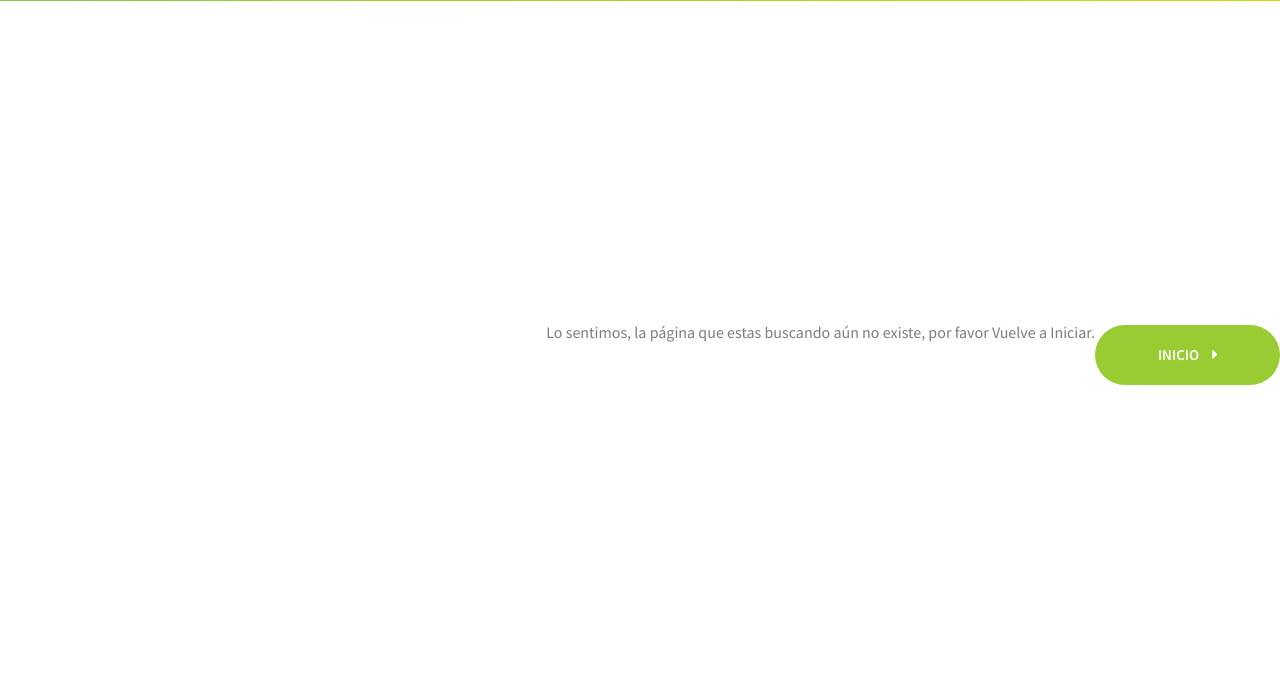
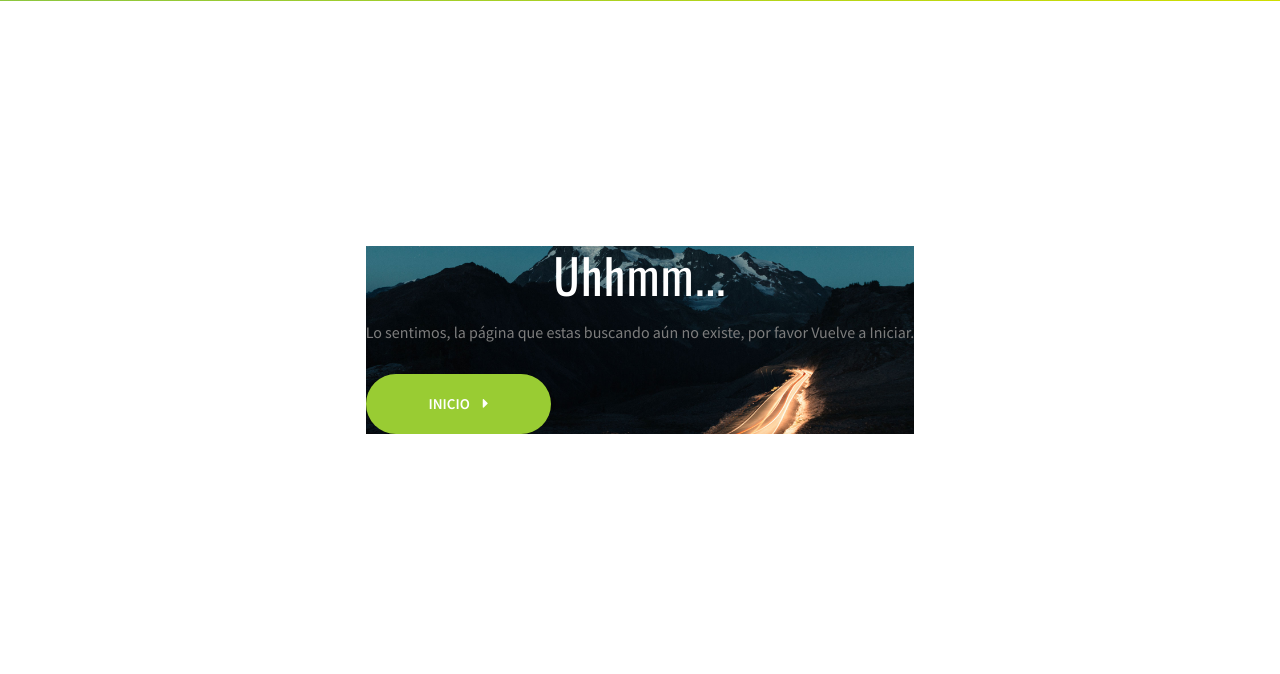
Before and after one commit to alejandrowd/pitahaya-prod, a Django app: template templates/error-pages/500.html in a window 1280 px wide. Shown: the part 60-734 px from the top of the page. Run offline with Django 3.2, Linux system fonts and the light colour scheme; the template is opened without the code that fills it, so the values that code supplies are empty; some libraries are stand-ins or nearby versions.

Commit message:
3update error page

```diff
--- a/pitahaya/static/css/pitahaya.css
+++ b/pitahaya/static/css/pitahaya.css
@@ -1659,6 +1659,16 @@ outline:none;
   font-size: 20px;
 }
 
+.error-bg{
+
+  position: relative;
+  background: url('../images/aparticula_homepage_background.jpg');
+  background-repeat: no-repeat;
+  background-size: cover;
+  background-attachment: fixed;
+  background-position: center;
+  background-color: #f4f4f4;
+}
 
 .hero .logo .isotipo-resp{
   position: absolute;
--- a/templates/error-pages/500.html
+++ b/templates/error-pages/500.html
@@ -3,11 +3,12 @@
 {% block title %} | 500 Page{% endblock %}
 {% block content %}
 <section class="hero">
-
-
-    <h1>Uhhmm...</h1>
-    <p>Lo sentimos, la página que estas buscando aún no existe, por favor Vuelve a Iniciar.</p>
-    <a href="{% url 'index' %}" class="button-link-1 style-3 pushtop-30">INICIO <i class="fa fa-caret-right"></i></a>
-
+    <div class="error-bg">
+      <div class="wrapper">
+        <h1>Uhhmm...</h1>
+        <p>Lo sentimos, la página que estas buscando aún no existe, por favor Vuelve a Iniciar.</p>
+        <a href="{% url 'index' %}" class="button-link-1 style-3 pushtop-30">INICIO <i class="fa fa-caret-right"></i></a>
+      </div>
+    </div>
 </section>
 {% endblock %}
```
